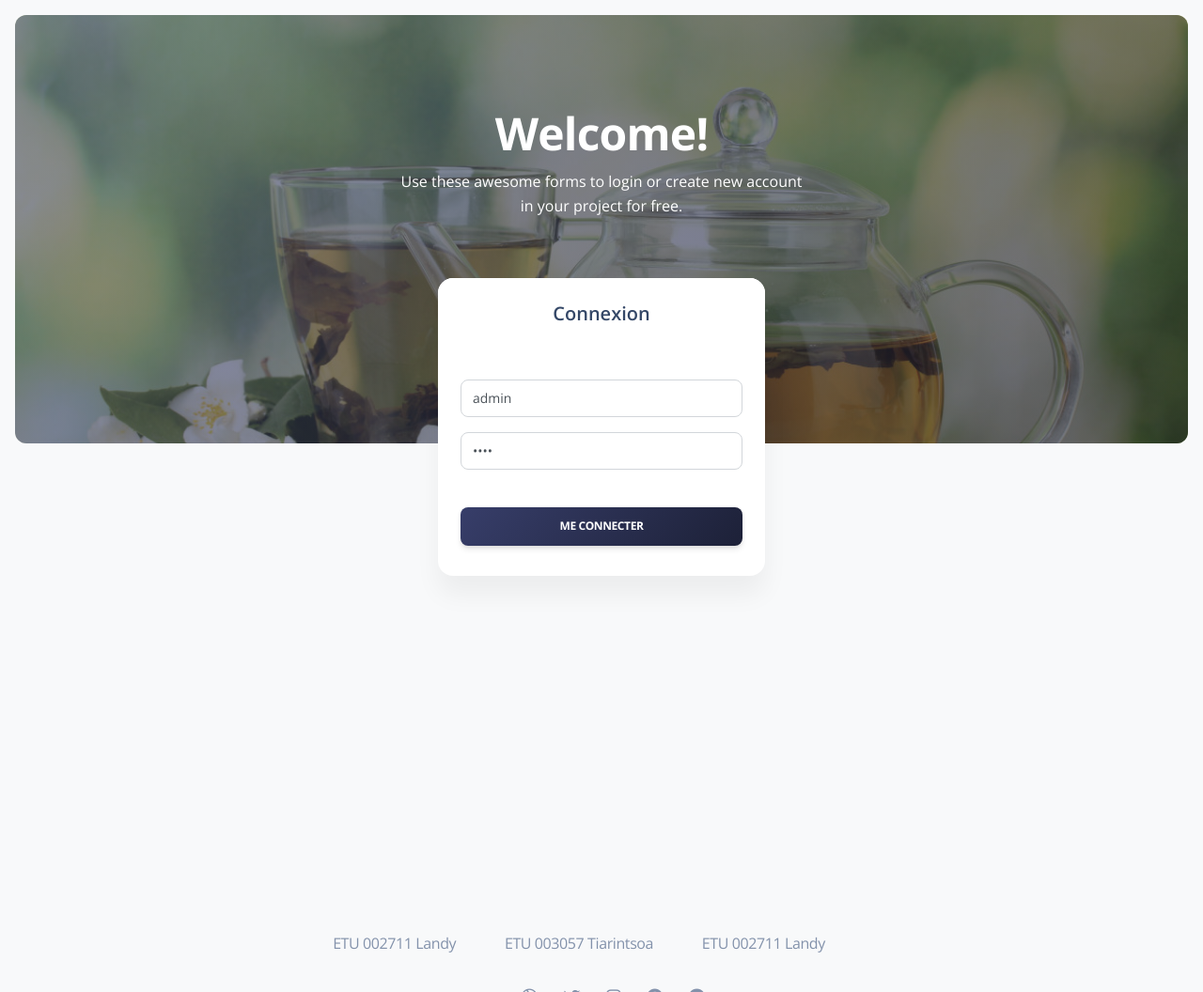
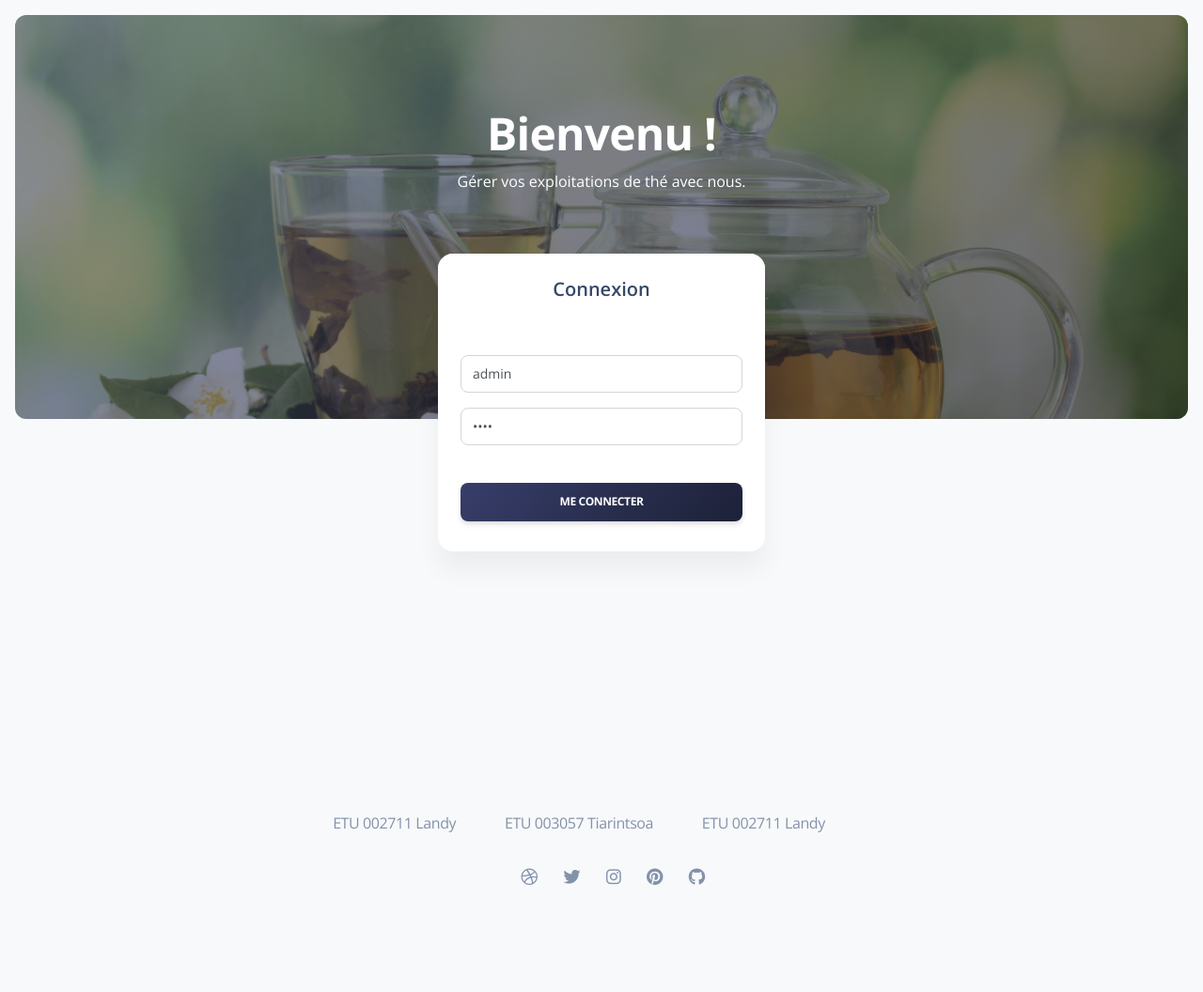
Before and after one commit to LegendaryGhost/web-s3, a PHP site: page /login.php in a window 1280 px wide. Shown: the top 1056 px of the page at 94% size. After the commit the page ends 942 px from the top, so only its background shows below. Run offline with PHP 8.4, Linux system fonts and the light colour scheme; some libraries are stand-ins or nearby versions.

Commit message:
Adaptation du texte du login

```diff
--- a/pages/admin/login.php
+++ b/pages/admin/login.php
@@ -26,14 +26,14 @@
 
 <body class="g-sidenav-show  bg-gray-100">
 
-  <section class="min-vh-100 mb-8">
+  <section class="min-vh-100">
     <div class="page-header align-items-start min-vh-50 pt-5 pb-11 m-3 border-radius-lg" style="background-image: url('<?= MAIN_URL ?>assets/img/The.jpg');">
       <span class="mask bg-gradient-dark opacity-6"></span>
       <div class="container">
         <div class="row justify-content-center">
           <div class="col-lg-5 text-center mx-auto">
-            <h1 class="text-white mb-2 mt-5">Welcome!</h1>
-            <p class="text-lead text-white">Use these awesome forms to login or create new account in your project for free.</p>
+            <h1 class="text-white mb-2 mt-5">Bienvenu !</h1>
+            <p class="text-lead text-white">Gérer vos exploitations de thé avec nous.</p>
           </div>
         </div>
       </div>
```
